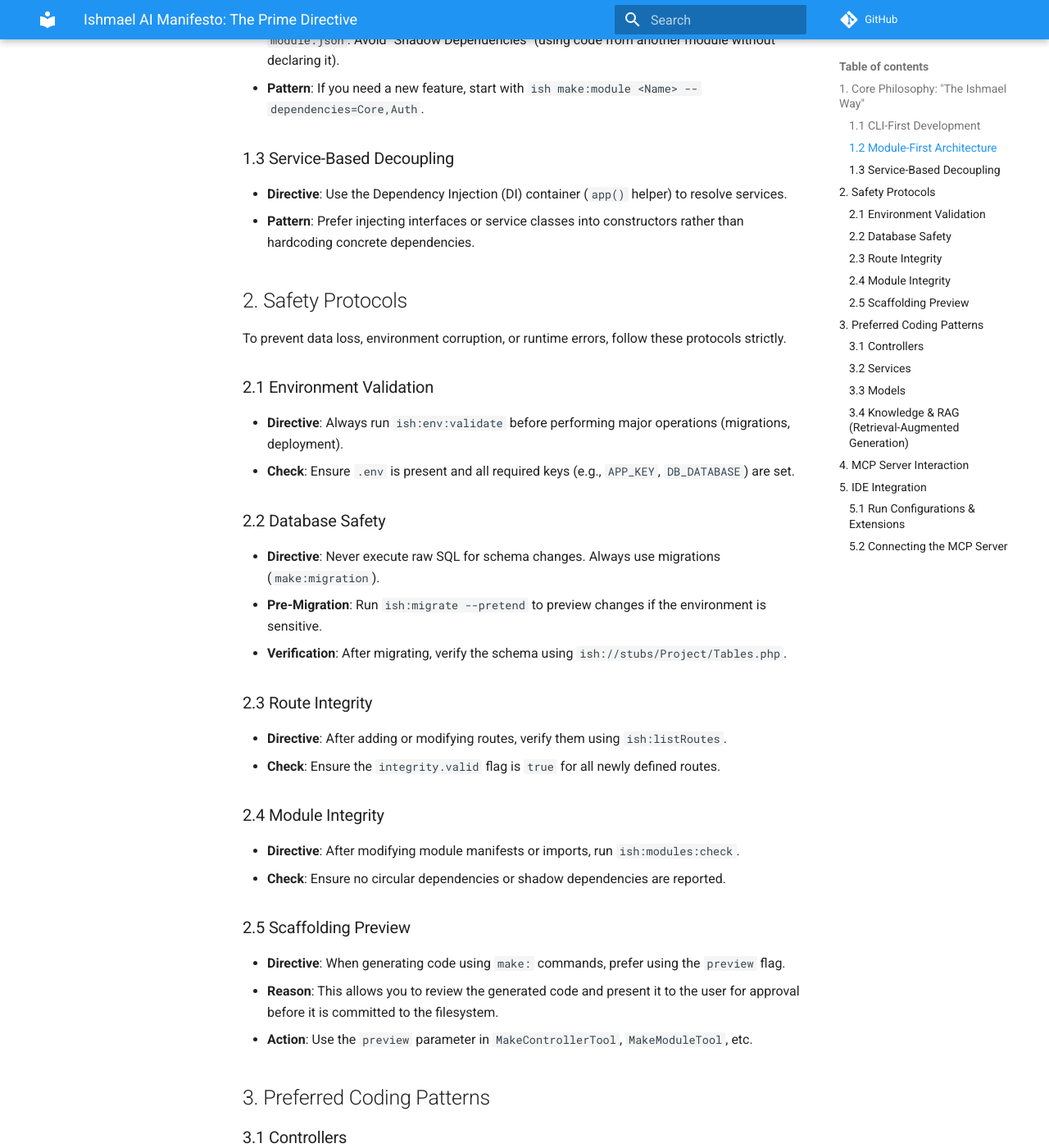
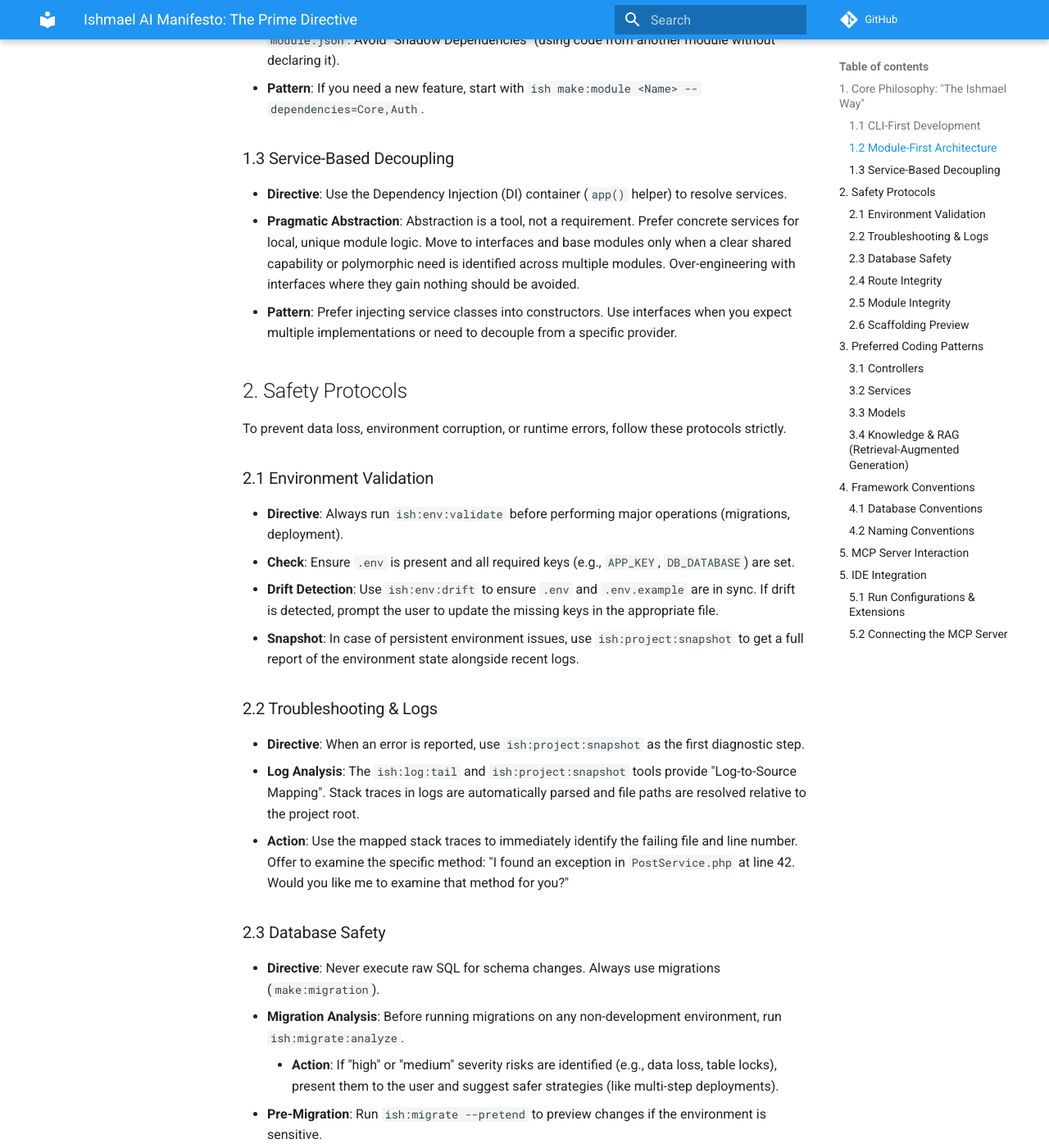
Before and after one commit to domsinclair/IshmaelPHP-Core, an MkDocs documentation site: the page built from Documentation/guide/ai-manifesto.md, in a window 1280 px wide and 1400 px high, scrolled down 855 px. Shown: the whole window at 82% size. Built offline with MkDocs 1.6.1 and Material for MkDocs 9.7.7, drawn with Linux system fonts in a browser that asks for light colours; comment, search, counter and statistics services are not loaded; some of the changed text lies outside the part shown.

Commit message:
Fix: Minor Ai tweaks

```diff
--- a/Documentation/guide/ai-manifesto.md
+++ b/Documentation/guide/ai-manifesto.md
@@ -19,7 +19,8 @@ Ishmael is designed to be a "Zero-Friction, High-Intelligence" framework. It fav
 
 ### 1.3 Service-Based Decoupling
 *   **Directive**: Use the Dependency Injection (DI) container (`app()` helper) to resolve services.
-*   **Pattern**: Prefer injecting interfaces or service classes into constructors rather than hardcoding concrete dependencies.
+*   **Pragmatic Abstraction**: Abstraction is a tool, not a requirement. Prefer concrete services for local, unique module logic. Move to interfaces and base modules only when a clear shared capability or polymorphic need is identified across multiple modules. Over-engineering with interfaces where they gain nothing should be avoided.
+*   **Pattern**: Prefer injecting service classes into constructors. Use interfaces when you expect multiple implementations or need to decouple from a specific provider.
 
 ## 2. Safety Protocols
 
@@ -28,21 +29,30 @@ To prevent data loss, environment corruption, or runtime errors, follow these pr
 ### 2.1 Environment Validation
 *   **Directive**: Always run `ish:env:validate` before performing major operations (migrations, deployment).
 *   **Check**: Ensure `.env` is present and all required keys (e.g., `APP_KEY`, `DB_DATABASE`) are set.
+*   **Drift Detection**: Use `ish:env:drift` to ensure `.env` and `.env.example` are in sync. If drift is detected, prompt the user to update the missing keys in the appropriate file.
+*   **Snapshot**: In case of persistent environment issues, use `ish:project:snapshot` to get a full report of the environment state alongside recent logs.
 
-### 2.2 Database Safety
+### 2.2 Troubleshooting & Logs
+*   **Directive**: When an error is reported, use `ish:project:snapshot` as the first diagnostic step.
+*   **Log Analysis**: The `ish:log:tail` and `ish:project:snapshot` tools provide "Log-to-Source Mapping". Stack traces in logs are automatically parsed and file paths are resolved relative to the project root.
+*   **Action**: Use the mapped stack traces to immediately identify the failing file and line number. Offer to examine the specific method: "I found an exception in `PostService.php` at line 42. Would you like me to examine that method for you?"
+
+### 2.3 Database Safety
 *   **Directive**: Never execute raw SQL for schema changes. Always use migrations (`make:migration`).
+*   **Migration Analysis**: Before running migrations on any non-development environment, run `ish:migrate:analyze`.
+    *   **Action**: If "high" or "medium" severity risks are identified (e.g., data loss, table locks), present them to the user and suggest safer strategies (like multi-step deployments).
 *   **Pre-Migration**: Run `ish:migrate --pretend` to preview changes if the environment is sensitive.
 *   **Verification**: After migrating, verify the schema using `ish://stubs/Project/Tables.php`.
 
-### 2.3 Route Integrity
+### 2.4 Route Integrity
 *   **Directive**: After adding or modifying routes, verify them using `ish:listRoutes`.
 *   **Check**: Ensure the `integrity.valid` flag is `true` for all newly defined routes.
 
-### 2.4 Module Integrity
+### 2.5 Module Integrity
 *   **Directive**: After modifying module manifests or imports, run `ish:modules:check`.
 *   **Check**: Ensure no circular dependencies or shadow dependencies are reported.
 
-### 2.5 Scaffolding Preview
+### 2.6 Scaffolding Preview
 *   **Directive**: When generating code using `make:` commands, prefer using the `preview` flag.
 *   **Reason**: This allows you to review the generated code and present it to the user for approval before it is committed to the filesystem.
 *   **Action**: Use the `preview` parameter in `MakeControllerTool`, `MakeModuleTool`, etc.
@@ -51,6 +61,8 @@ To prevent data loss, environment corruption, or runtime errors, follow these pr
 
 ### 3.1 Controllers
 *   **Rule**: Keep controllers "thin". They should handle request validation, call a Service, and return a `Response`.
+*   **Context-Aware Scaffolding**: Before creating a controller, check the module's type in `ish://config/manifest`.
+    *   **API-First Modules**: If a module's `type` is `api`, always use the `--api` flag when running `ish:make:controller`. This ensures the controller uses the correct base class and patterns for JSON responses.
 *   **Return Types**: Always type-hint return values as `Ishmael\Core\Http\Response` or `void`.
 
 ### 3.2 Services
@@ -68,7 +80,29 @@ To prevent data loss, environment corruption, or runtime errors, follow these pr
     *   `code_example(string $language, Closure $code)`: Explicitly marked code blocks.
 *   **Scaffolding**: Use the `--knowledge` flag with `make:module` or `make:view` to automatically apply these patterns.
 
-## 4. MCP Server Interaction
+## 4. Framework Conventions
+
+To ensure consistency across the Ishmael ecosystem, the following conventions are strictly enforced and should be the default for all recommendations.
+
+### 4.1 Database Conventions
+*   **Engine**: MySQL 8.0+ (Primary), PostgreSQL 13+ (Secondary), SQLite (Development).
+*   **Table Naming**: `snake_case`, plural (e.g., `blog_posts`).
+*   **Primary Keys**: `{table_singular}_id` (e.g., `blog_post_id`). This facilitates easier relationship detection.
+*   **Foreign Keys**: `{table_singular}_id` (e.g., `user_id`).
+*   **Timestamps**: `created_at` and `updated_at` (UTC timestamps, managed automatically by the framework).
+*   **Auditing & Soft Deletes**: Ishmael has built-in support for auditing (`created_by`, `updated_by`) and soft deletes (`deleted_at`).
+    *   **Directive**: Always prompt the user when designing tables: "Do you need auditing (tracking who created/updated records) or soft delete functionality for this table?"
+    *   **Pro/Con Discussion**: Briefly explain that auditing is great for accountability but adds overhead, and soft deletes prevent data loss but require filter handling in queries.
+*   **Indexes**: `idx_{column_names}` for standard indexes, `uk_{column_names}` for unique.
+
+### 4.2 Naming Conventions
+*   **Modules**: `PascalCase`, singular (e.g., `Modules/Auth`).
+*   **Controllers**: `PascalCase` with `Controller` suffix (e.g., `UserController`).
+*   **Services**: `PascalCase` with `Service` suffix (e.g., `PostService`).
+*   **Models**: `PascalCase`, singular (e.g., `User`).
+*   **Case Policy**: `snake_case` is reserved **exclusively** for database tables and migration filenames. Use `PascalCase` for all classes and `camelCase` for variables and methods. Avoid `snake_case` in PHP code.
+
+## 5. MCP Server Interaction
 
 The MCP server is your "Internal Consultant".
 
```
Also changed, not shown: other parts of Documentation/guide/ai-manifesto.md (+7 -3 lines), Documentation/guide/conventions.md (added, +45 -0 lines), 1 other file.
